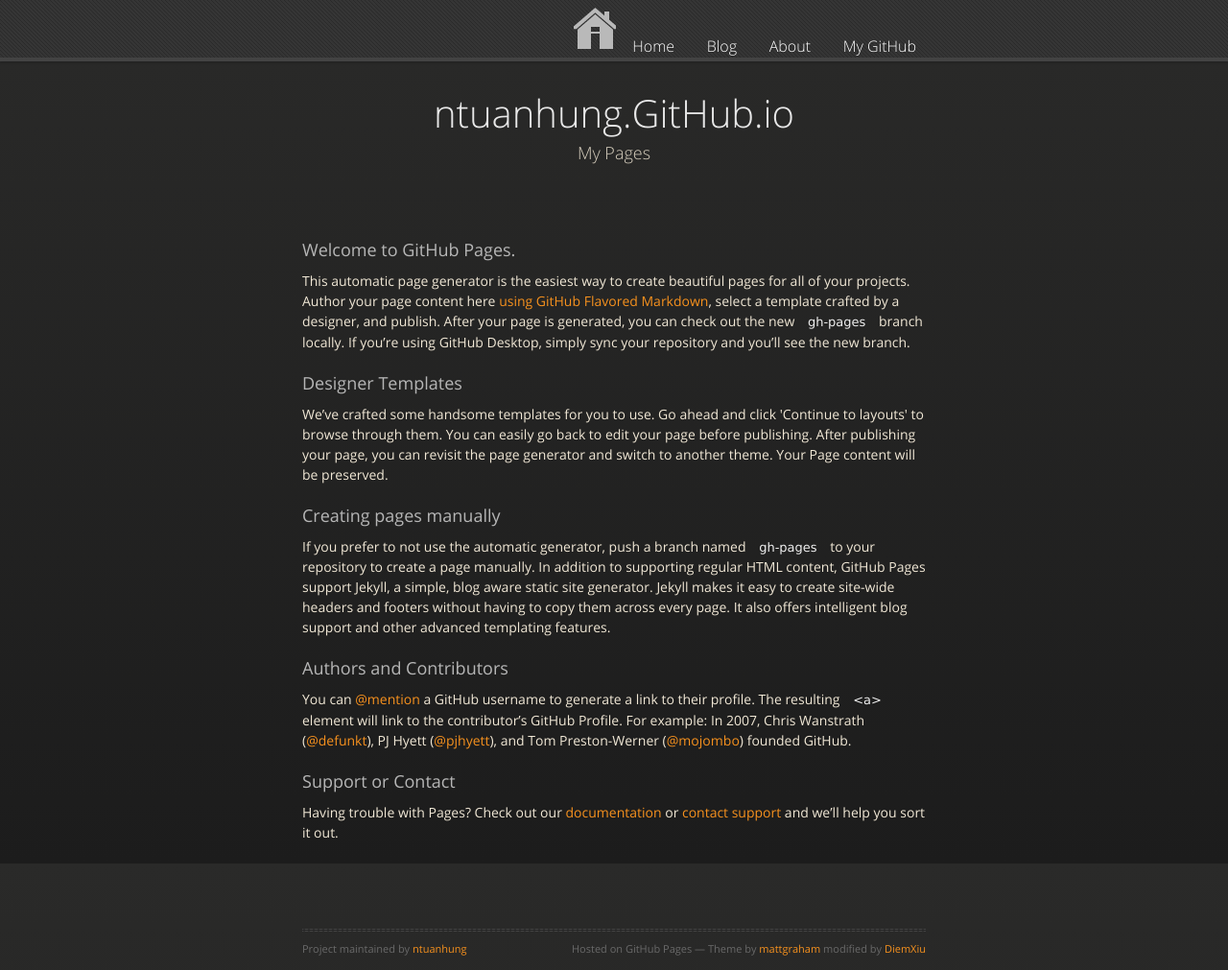
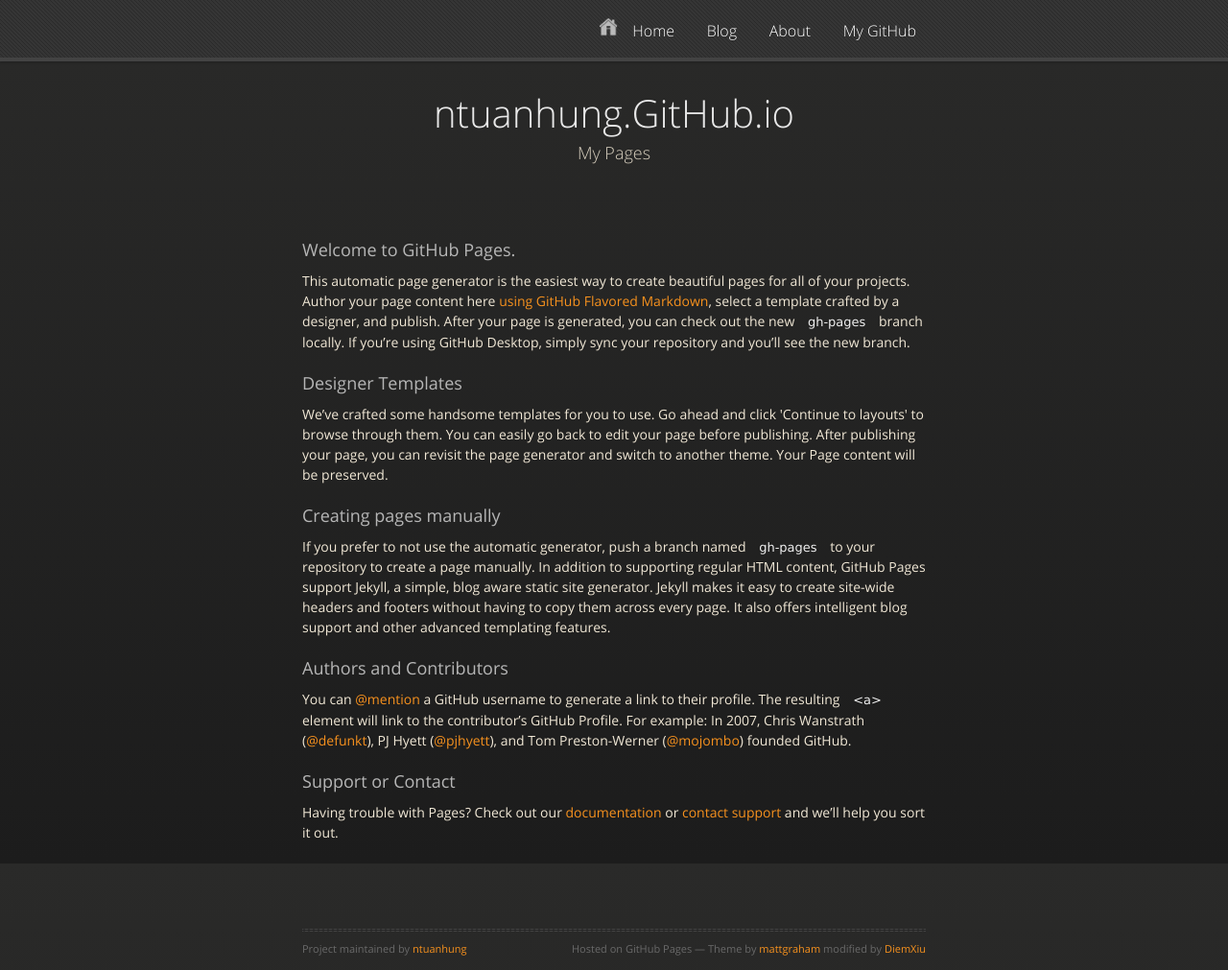
Before and after one commit to ntuanhung/ntuanhung.github.io, a Jekyll site: the page built from index.html, in a window 1280 px wide and 1011 px high. Shown: the whole window at 96% size. Built offline with Jekyll 4.4.1, drawn with Linux system fonts in a browser that asks for light colours; nearby versions of some CDN libraries.

Commit message:
Update default.html

```diff
--- a/_layouts/default.html
+++ b/_layouts/default.html
@@ -24,7 +24,7 @@
       <div class="wrapper">
 	<div id="header">
         <nav>
-       	  <li><img src="/images/menu/ico_home.png" alt="Home"><a href="/">Home</a></li>
+       	  <li><img src="/images/menu/ico_home.png" width="20" alt="Home"><a href="/">Home</a></li>
        	  <li><a href="/blog">Blog</a></li>
 	  <li><a href="/about">About</a></li>
           <li><a href="https://github.com/ntuanhung">My GitHub</a></li>
```
